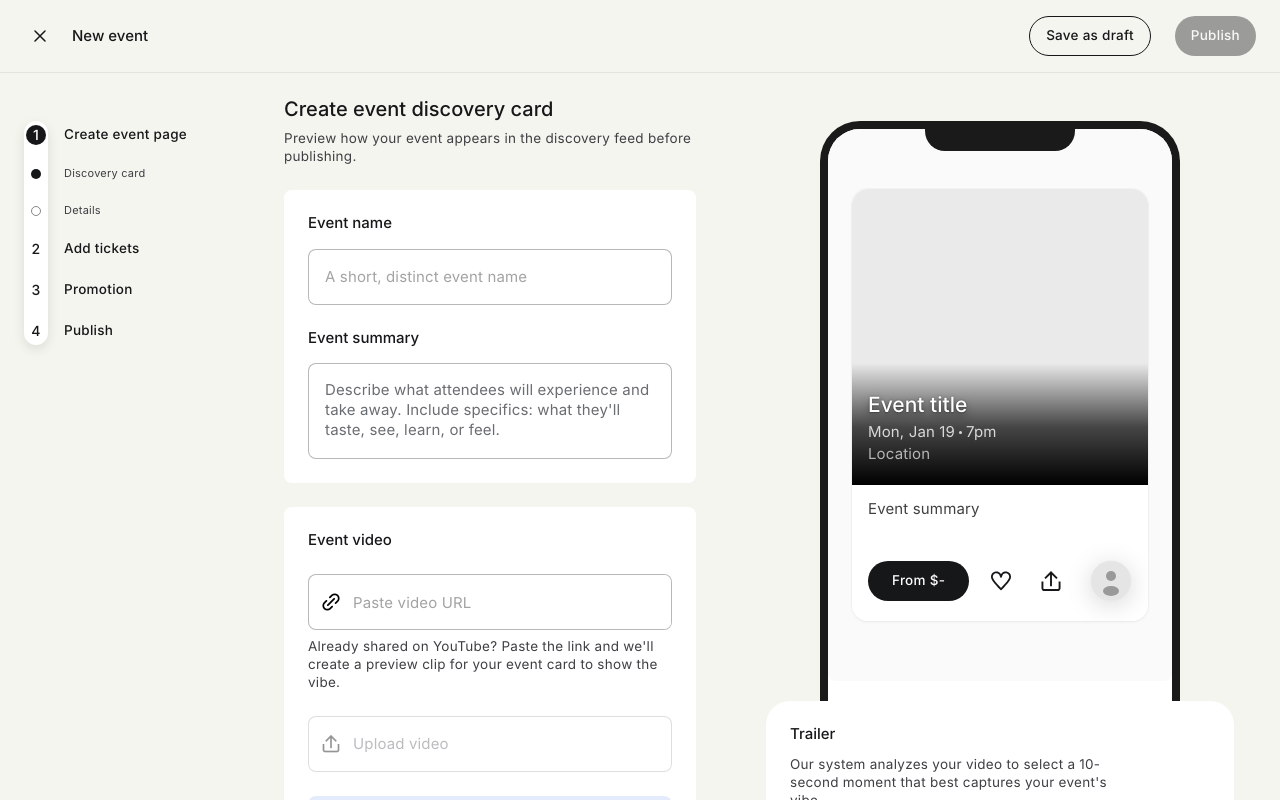
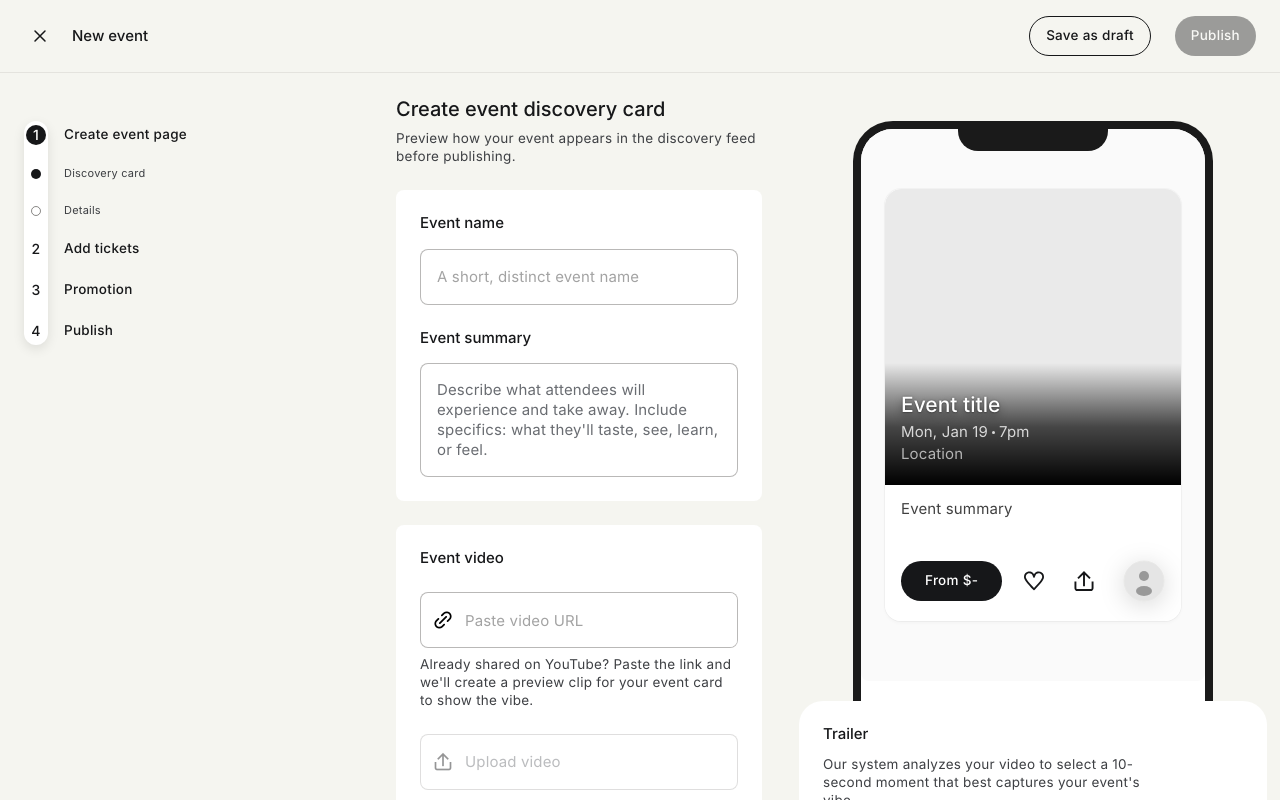
Before and after one commit to pink20232/event-trailers-tool, a Next.js app: page / in a window 1280 px wide. Built offline with nearby package versions, Linux system fonts and the light colour scheme.

Commit message:
Stepper 372px, phone panel 494px

```diff
--- a/app/page.module.css
+++ b/app/page.module.css
@@ -135,8 +135,8 @@
 
 /* ── Left — Stepper panel ────────────────────────────────── */
 .stepperPanel {
-  width: 260px;
-  min-width: 260px;
+  width: 372px;
+  min-width: 372px;
   flex-shrink: 0;
   background: var(--marm-color-bg-canvas, #F5F5F0);
   padding: 48px 24px;
@@ -353,8 +353,8 @@
 
 /* ── Right — Phone preview column ────────────────────────── */
 .phonePanel {
-  width: 560px;
-  min-width: 560px;
+  width: 494px;
+  min-width: 494px;
   flex-shrink: 0;
   display: flex;
   flex-direction: column;
```
